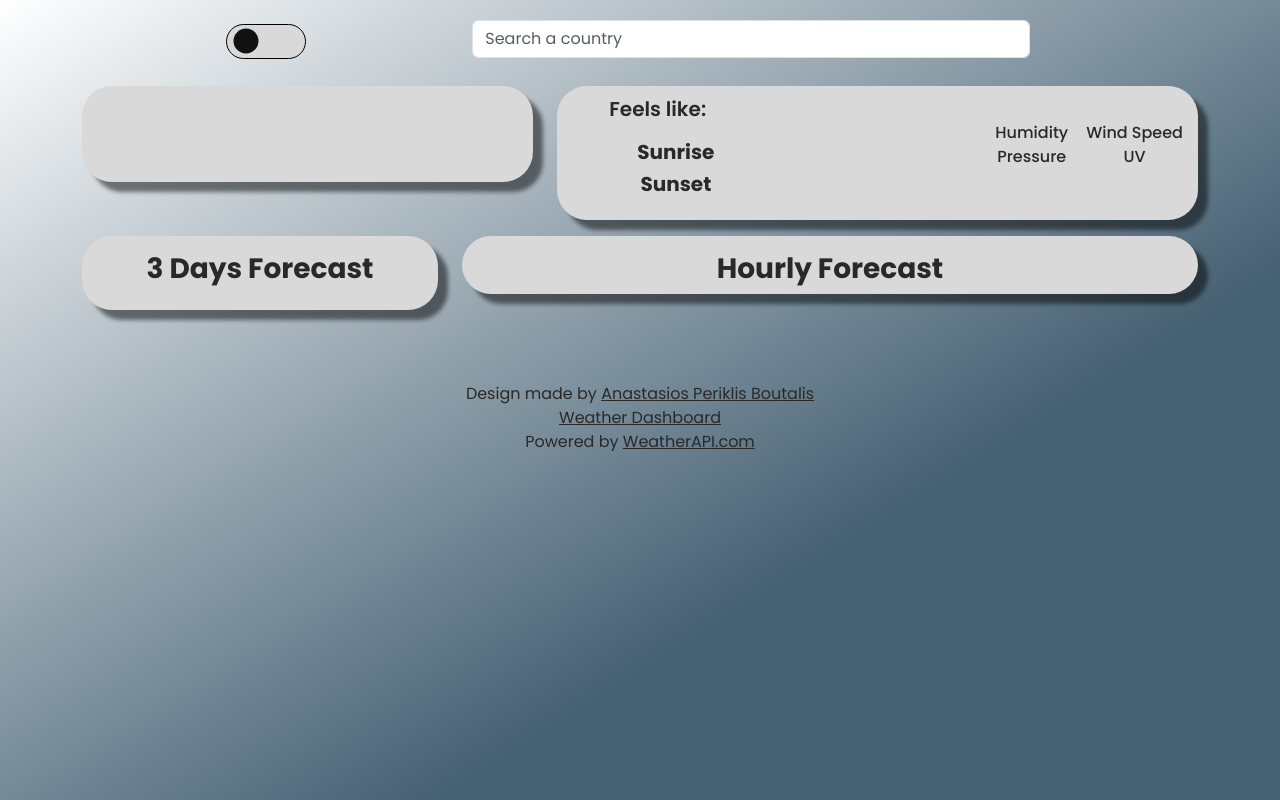
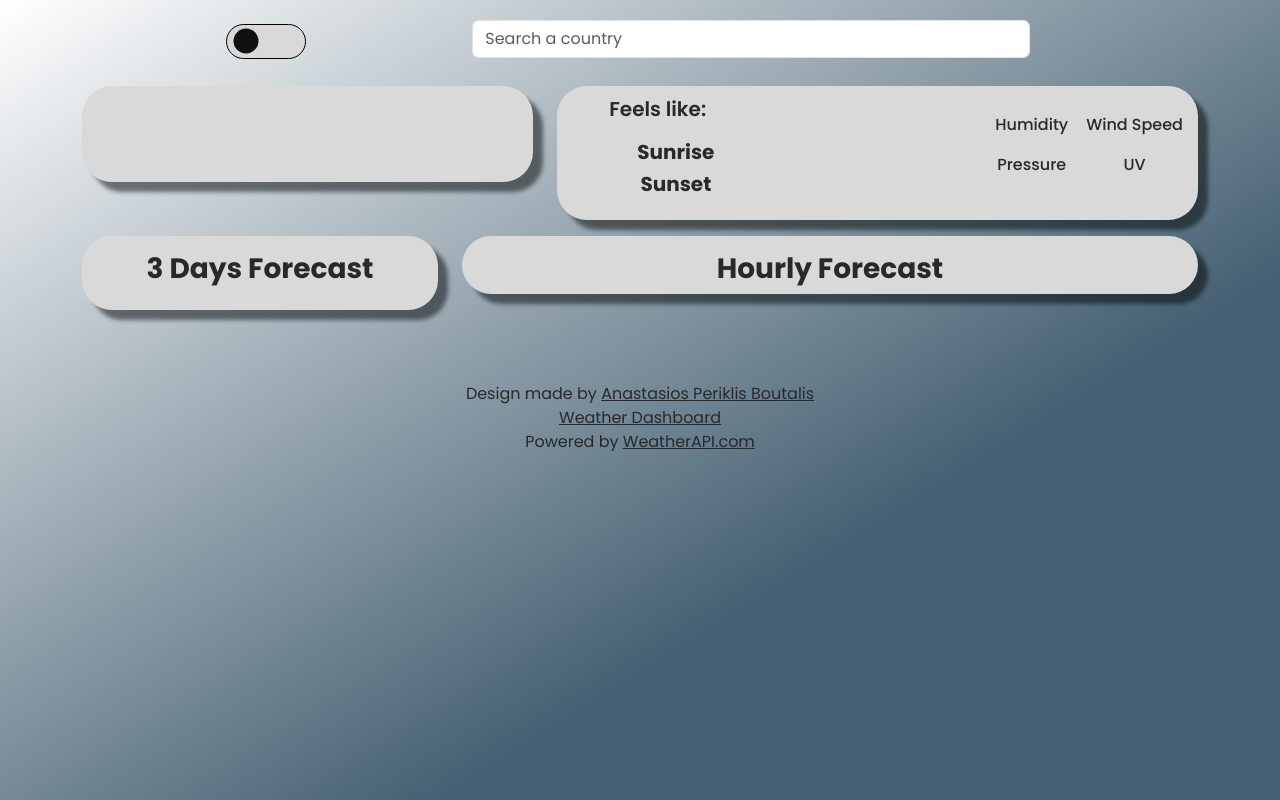
Before and after one commit to THEMIDFIRE/Weather-App, a plain HTML site: page index.html in a window 1280 px wide. Drawn offline with Linux system fonts and the light colour scheme; no server answers; some icons are missing.

Commit message:
Update index.html

```diff
--- a/index.html
+++ b/index.html
@@ -71,7 +71,7 @@
                                         <h4 id="weatherConditionName" class="h2 fw-bold mt-sm-3 mb-0"></h4>
                                     </div>
                                     <div class="col-sm-4">
-                                        <div class="row">
+                                        <div class="row gy-3">
                                             <div id="humidity" class="col-sm-6 col-3 text-center p-0">
                                                 <i class="h h-drop" aria-hidden="true"></i>
                                                 <p id="humidityValue" class="fs-5 fw-semibold"></p>
```
